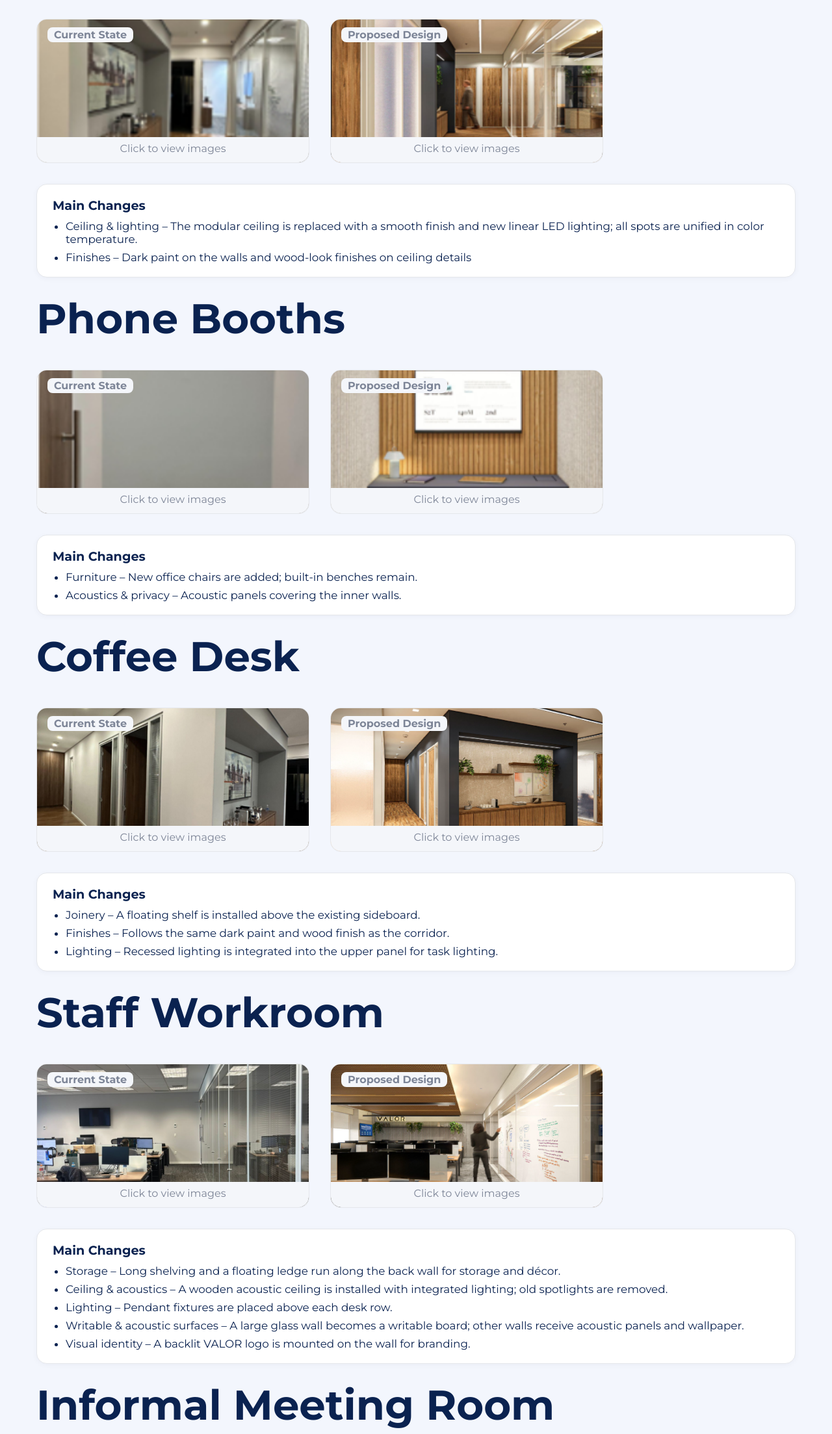
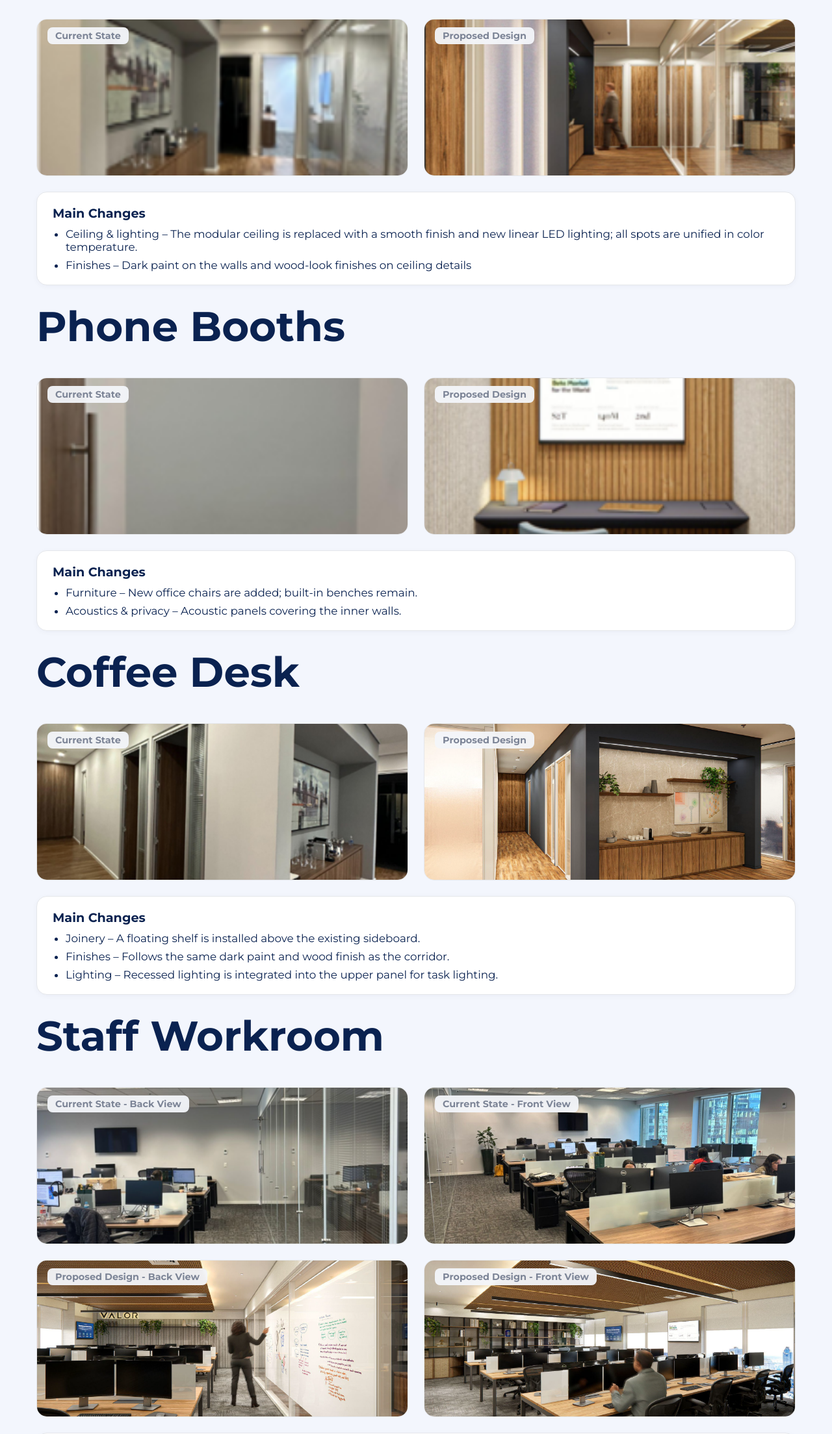
Before and after one commit to Pedro-Luchiari/office_renovation, a plain HTML site: page index.html in a window 1280 px wide. Shown: the part 560-2767 px from the top of the page at 65% size. Drawn offline with Linux system fonts and the light colour scheme.

Commit message:
Update index.html

```diff
--- a/index.html
+++ b/index.html
@@ -128,61 +128,67 @@
       display: block;
       width: 100%;
     }
-    .room-compare {
-      display: flex;
-      gap: 32px;
+    .room-images-grid {
+      display: grid;
+      grid-template-columns: repeat(auto-fit, minmax(300px, 1fr));
+      gap: 24px;
       margin-bottom: 24px;
-      flex-wrap: wrap;
     }
-    .compare-block {
-      flex: 1 1 320px;
+    .image-item {
       background: #f4f6fa;
       border-radius: var(--radius);
-      min-height: 220px;
-      display: flex;
-      flex-direction: column;
-      align-items: center;
-      justify-content: center;
       border: 1px solid var(--border);
-      position: relative;
-      margin-bottom: 8px;
-      max-width: 420px;
       overflow: hidden;
       cursor: pointer;
-      padding: 0;
+      transition: transform 0.2s, box-shadow 0.2s;
+      position: relative;
     }
-    .compare-label {
+    .image-item:hover {
+      transform: translateY(-4px);
+      box-shadow: 0 8px 24px rgba(10,34,80,0.12);
+    }
+    .image-label {
       position: absolute;
       top: 12px;
       left: 16px;
-      font-size: 1rem;
+      font-size: 0.9rem;
       color: var(--muted);
       font-weight: 600;
       z-index: 2;
-      background: #f4f6fa;
+      background: rgba(244, 246, 250, 0.95);
       border-radius: 8px;
-      padding: 2px 10px;
+      padding: 4px 12px;
+      backdrop-filter: blur(4px);
     }
-    .compare-img {
+    .room-image {
       width: 100%;
-      height: 220px;
+      height: 240px;
       object-fit: cover;
-      border-radius: 0 0 16px 16px;
       display: block;
+      transition: transform 0.2s;
     }
-    .img-desc {
-      font-size: 1rem;
-      color: var(--muted);
-      text-align: center;
-      margin-top: 0;
-      background: #f4f6fa;
-      width: 100%;
-      padding: 8px 0 12px 0;
-      border-radius: 0 0 16px 16px;
-      z-index: 2;
-      position: absolute;
-      bottom: 0;
-      left: 0;
+    .image-item:hover .room-image {
+      transform: scale(1.02);
+    }
+    .staff-workroom-grid {
+      grid-template-columns: repeat(2, 1fr);
+      grid-template-rows: repeat(2, auto);
+    }
+    .staff-workroom-grid .image-item:nth-child(1) {
+      grid-column: 1;
+      grid-row: 1;
+    }
+    .staff-workroom-grid .image-item:nth-child(2) {
+      grid-column: 2;
+      grid-row: 1;
+    }
+    .staff-workroom-grid .image-item:nth-child(3) {
+      grid-column: 1;
+      grid-row: 2;
+    }
+    .staff-workroom-grid .image-item:nth-child(4) {
+      grid-column: 2;
+      grid-row: 2;
     }
     .main-changes {
       background: var(--card-bg);
@@ -334,12 +340,14 @@
     .modal-close {
       position: absolute;
       top: 12px; right: 18px;
-      font-size: 2rem;
-      color: var(--muted);
+      font-size: 3rem;
+      color: #ff0000;
       background: none;
       border: none;
       cursor: pointer;
       z-index: 10;
+      font-weight: bold;
+      text-shadow: 0 0 8px rgba(255,0,0,0.3);
     }
     .modal-arrow {
       position: absolute;
@@ -360,8 +368,13 @@
     .modal-arrow.left { left: 8px; }
     .modal-arrow.right { right: 8px; }
     @media (max-width: 900px) {
-      .room-compare { flex-direction: column; gap: 16px; }
-      .compare-block { max-width: 100%; }
+      .room-images-grid {
+        grid-template-columns: repeat(auto-fit, minmax(280px, 1fr));
+        gap: 16px;
+      }
+      .staff-workroom-grid {
+        grid-template-columns: repeat(2, 1fr);
+      }
       .investment-section { padding: 24px 4vw; }
     }
     @media (max-width: 600px) {
@@ -372,6 +385,14 @@
       .room-title { font-size: 1.3rem; }
       .investment-title { font-size: 1.3rem; }
       .investment-total { font-size: 1.5rem; }
+      .room-images-grid {
+        grid-template-columns: 1fr;
+        gap: 12px;
+      }
+      .staff-workroom-grid {
+        grid-template-columns: 1fr;
+      }
+      .room-image { height: 200px; }
     }
     @media (max-width: 600px) {
       .modal-content { padding: 4px; }
@@ -413,16 +434,14 @@
     <!-- Room Sections -->
     <section class="room-section" id="access-hallway">
       <div class="room-title">Access Hallway</div>
-      <div class="room-compare">
-        <div class="compare-block gallery-trigger" data-room="access-hallway" data-type="before">
-          <div class="compare-label">Current State</div>
-          <img class="compare-img" src="Images - before/Access Hallway - before.png" alt="Access Hallway Before" />
-          <div class="img-desc">Click to view images</div>
+      <div class="room-images-grid">
+        <div class="image-item gallery-trigger" data-room="access-hallway" data-image="0">
+          <div class="image-label">Current State</div>
+          <img class="room-image" src="Images - before/Access Hallway - before.png" alt="Access Hallway Before" />
         </div>
-        <div class="compare-block gallery-trigger" data-room="access-hallway" data-type="after">
-          <div class="compare-label">Proposed Design</div>
-          <img class="compare-img" src="Images - after/access hallway - after.png" alt="Access Hallway After" />
-          <div class="img-desc">Click to view images</div>
+        <div class="image-item gallery-trigger" data-room="access-hallway" data-image="1">
+          <div class="image-label">Proposed Design</div>
+          <img class="room-image" src="Images - after/access hallway - after.png" alt="Access Hallway After" />
         </div>
       </div>
       <div class="main-changes">
@@ -436,16 +455,14 @@
 
     <section class="room-section" id="phone-booth">
       <div class="room-title">Phone Booths</div>
-      <div class="room-compare">
-        <div class="compare-block gallery-trigger" data-room="phone-booth" data-type="before">
-          <div class="compare-label">Current State</div>
-          <img class="compare-img" src="Images - before/phone booth - before.png" alt="Phone Booth Before" />
-          <div class="img-desc">Click to view images</div>
+      <div class="room-images-grid">
+        <div class="image-item gallery-trigger" data-room="phone-booth" data-image="0">
+          <div class="image-label">Current State</div>
+          <img class="room-image" src="Images - before/phone booth - before.png" alt="Phone Booth Before" />
         </div>
-        <div class="compare-block gallery-trigger" data-room="phone-booth" data-type="after">
-          <div class="compare-label">Proposed Design</div>
-          <img class="compare-img" src="Images - after/phone booth - after.png" alt="Phone Booth After" />
-          <div class="img-desc">Click to view images</div>
+        <div class="image-item gallery-trigger" data-room="phone-booth" data-image="1">
+          <div class="image-label">Proposed Design</div>
+          <img class="room-image" src="Images - after/phone booth - after.png" alt="Phone Booth After" />
         </div>
       </div>
       <div class="main-changes">
@@ -459,16 +476,14 @@
 
     <section class="room-section" id="coffee-desk">
       <div class="room-title">Coffee Desk</div>
-      <div class="room-compare">
-        <div class="compare-block gallery-trigger" data-room="coffee-desk" data-type="before">
-          <div class="compare-label">Current State</div>
-          <img class="compare-img" src="Images - before/coffee desk - before.png" alt="Coffee Desk Before" />
-          <div class="img-desc">Click to view images</div>
+      <div class="room-images-grid">
+        <div class="image-item gallery-trigger" data-room="coffee-desk" data-image="0">
+          <div class="image-label">Current State</div>
+          <img class="room-image" src="Images - before/coffee desk - before.png" alt="Coffee Desk Before" />
         </div>
-        <div class="compare-block gallery-trigger" data-room="coffee-desk" data-type="after">
-          <div class="compare-label">Proposed Design</div>
-          <img class="compare-img" src="Images - after/coffee desk - after.png" alt="Coffee Desk After" />
-          <div class="img-desc">Click to view images</div>
+        <div class="image-item gallery-trigger" data-room="coffee-desk" data-image="1">
+          <div class="image-label">Proposed Design</div>
+          <img class="room-image" src="Images - after/coffee desk - after.png" alt="Coffee Desk After" />
         </div>
       </div>
       <div class="main-changes">
@@ -483,16 +498,22 @@
 
     <section class="room-section" id="staff-workroom">
       <div class="room-title">Staff Workroom</div>
-      <div class="room-compare">
-        <div class="compare-block gallery-trigger" data-room="staff-workroom" data-type="before">
-          <div class="compare-label">Current State</div>
-          <img class="compare-img" src="Images - before/staff workroom - back view - before.png" alt="Staff Workroom Before" />
-          <div class="img-desc">Click to view images</div>
+      <div class="room-images-grid staff-workroom-grid">
+        <div class="image-item gallery-trigger" data-room="staff-workroom" data-image="0">
+          <div class="image-label">Current State - Back View</div>
+          <img class="room-image" src="Images - before/staff workroom - back view - before.png" alt="Staff Workroom Before - Back View" />
         </div>
-        <div class="compare-block gallery-trigger" data-room="staff-workroom" data-type="after">
-          <div class="compare-label">Proposed Design</div>
-          <img class="compare-img" src="Images - after/staff workroom - back view - after.png" alt="Staff Workroom After" />
-          <div class="img-desc">Click to view images</div>
+        <div class="image-item gallery-trigger" data-room="staff-workroom" data-image="1">
+          <div class="image-label">Current State - Front View</div>
+          <img class="room-image" src="Images - before/staff workroom - front view - before.png" alt="Staff Workroom Before - Front View" />
+        </div>
+        <div class="image-item gallery-trigger" data-room="staff-workroom" data-image="2">
+          <div class="image-label">Proposed Design - Back View</div>
+          <img class="room-image" src="Images - after/staff workroom - back view - after.png" alt="Staff Workroom After - Back View" />
+        </div>
+        <div class="image-item gallery-trigger" data-room="staff-workroom" data-image="3">
+          <div class="image-label">Proposed Design - Front View</div>
+          <img class="room-image" src="Images - after/staff workroom - front view - after.png" alt="Staff Workroom After - Front View" />
         </div>
       </div>
       <div class="main-changes">
@@ -509,16 +530,14 @@
 
     <section class="room-section" id="informal-meeting-room">
       <div class="room-title">Informal Meeting Room</div>
-      <div class="room-compare">
-        <div class="compare-block gallery-trigger" data-room="informal-meeting-room" data-type="before">
-          <div class="compare-label">Current State</div>
-          <img class="compare-img" src="Images - before/informal meeting room - entrance view - before.png" alt="Informal Meeting Room Before" />
-          <div class="img-desc">Click to view images</div>
+      <div class="room-images-grid">
+        <div class="image-item gallery-trigger" data-room="informal-meeting-room" data-image="0">
+          <div class="image-label">Current State - Entrance View</div>
+          <img class="room-image" src="Images - before/informal meeting room - entrance view - before.png" alt="Informal Meeting Room Before - Entrance View" />
         </div>
-        <div class="compare-block gallery-trigger" data-room="informal-meeting-room" data-type="after">
-          <div class="compare-label">Proposed Design</div>
-          <img class="compare-img" src="Images - after/informal meeting room - entrance view - after.png" alt="Informal Meeting Room After" />
-          <div class="img-desc">Click to view images</div>
+        <div class="image-item gallery-trigger" data-room="informal-meeting-room" data-image="1">
+          <div class="image-label">Proposed Design - Entrance View</div>
+          <img class="room-image" src="Images - after/informal meeting room - entrance view - after.png" alt="Informal Meeting Room After - Entrance View" />
         </div>
       </div>
       <div class="main-changes">
@@ -533,16 +552,30 @@
 
     <section class="room-section" id="kitchen">
       <div class="room-title">Kitchen</div>
-      <div class="room-compare">
-        <div class="compare-block gallery-trigger" data-room="kitchen" data-type="before">
-          <div class="compare-label">Current State</div>
-          <img class="compare-img" src="Images - before/kitchen - entrance view - before.png" alt="Kitchen Before" />
-          <div class="img-desc">Click to view images</div>
+      <div class="room-images-grid">
+        <div class="image-item gallery-trigger" data-room="kitchen" data-image="0">
+          <div class="image-label">Current State - Entrance View</div>
+          <img class="room-image" src="Images - before/kitchen - entrance view - before.png" alt="Kitchen Before - Entrance View" />
         </div>
-        <div class="compare-block gallery-trigger" data-room="kitchen" data-type="after">
-          <div class="compare-label">Proposed Design</div>
-          <img class="compare-img" src="Images - after/kitchen - entrance view - after.png" alt="Kitchen After" />
-          <div class="img-desc">Click to view images</div>
+        <div class="image-item gallery-trigger" data-room="kitchen" data-image="1">
+          <div class="image-label">Current State - Back View</div>
+          <img class="room-image" src="Images - before/kitchen - back view - before.png" alt="Kitchen Before - Back View" />
+        </div>
+        <div class="image-item gallery-trigger" data-room="kitchen" data-image="2">
+          <div class="image-label">Current State - Side View</div>
+          <img class="room-image" src="Images - before/kitchen - side view - before.png" alt="Kitchen Before - Side View" />
+        </div>
+        <div class="image-item gallery-trigger" data-room="kitchen" data-image="3">
+          <div class="image-label">Proposed Design - Entrance View</div>
+          <img class="room-image" src="Images - after/kitchen - entrance view - after.png" alt="Kitchen After - Entrance View" />
+        </div>
+        <div class="image-item gallery-trigger" data-room="kitchen" data-image="4">
+          <div class="image-label">Proposed Design - Back View</div>
+          <img class="room-image" src="Images - after/kitchen - back view - after.png" alt="Kitchen After - Back View" />
+        </div>
+        <div class="image-item gallery-trigger" data-room="kitchen" data-image="5">
+          <div class="image-label">Proposed Design - Side View</div>
+          <img class="room-image" src="Images - after/kitchen - side view - after.png" alt="Kitchen After - Side View" />
         </div>
       </div>
       <div class="main-changes">
@@ -597,62 +630,38 @@
     </div>
   </div>
   <script>
-    // Image data for each room and type
+    // Image data for each room - all images in sequence
     const galleryData = {
-      'access-hallway': {
-        before: [
-          'Images - before/Access Hallway - before.png'
+      'access-hallway': [
+        'Images - before/Access Hallway - before.png',
+        'Images - after/access hallway - after.png'
       ],
-        after: [
-          'Images - after/access hallway - after.png'
-        ]
-      },
-      'phone-booth': {
-        before: [
-          'Images - before/phone booth - before.png'
+      'phone-booth': [
+        'Images - before/phone booth - before.png',
+        'Images - after/phone booth - after.png'
       ],
-        after: [
-          'Images - after/phone booth - after.png'
-        ]
-      },
-      'coffee-desk': {
-        before: [
-          'Images - before/coffee desk - before.png'
+      'coffee-desk': [
+        'Images - before/coffee desk - before.png',
+        'Images - after/coffee desk - after.png'
       ],
-        after: [
-          'Images - after/coffee desk - after.png'
-        ]
-      },
-      'staff-workroom': {
-        before: [
+      'staff-workroom': [
         'Images - before/staff workroom - back view - before.png',
-          'Images - before/staff workroom - front view - before.png'
-        ],
-        after: [
+        'Images - before/staff workroom - front view - before.png',
         'Images - after/staff workroom - back view - after.png',
         'Images - after/staff workroom - front view - after.png'
-        ]
-      },
-      'informal-meeting-room': {
-        before: [
-          'Images - before/informal meeting room - entrance view - before.png'
       ],
-        after: [
+      'informal-meeting-room': [
+        'Images - before/informal meeting room - entrance view - before.png',
         'Images - after/informal meeting room - entrance view - after.png'
-        ]
-      },
-      'kitchen': {
-        before: [
+      ],
+      'kitchen': [
         'Images - before/kitchen - entrance view - before.png',
         'Images - before/kitchen - back view - before.png',
-          'Images - before/kitchen - side view - before.png'
-        ],
-        after: [
+        'Images - before/kitchen - side view - before.png',
         'Images - after/kitchen - entrance view - after.png',
         'Images - after/kitchen - back view - after.png',
         'Images - after/kitchen - side view - after.png'
       ]
-      }
     };
 
     // Modal logic
@@ -665,9 +674,9 @@
     let currentImages = [];
     let currentIndex = 0;
 
-    function openGallery(room, type) {
-      currentImages = galleryData[room][type] || [];
-      currentIndex = 0;
+    function openGallery(room, imageIndex) {
+      currentImages = galleryData[room] || [];
+      currentIndex = parseInt(imageIndex);
       if (currentImages.length === 0) return;
       showImage();
       modal.classList.add('active');
@@ -682,7 +691,7 @@
     }
     document.querySelectorAll('.gallery-trigger').forEach(el => {
       el.addEventListener('click', function() {
-        openGallery(this.dataset.room, this.dataset.type);
+        openGallery(this.dataset.room, this.dataset.image);
       });
     });
     closeBtn.onclick = () => { modal.classList.remove('active'); modalImg.style.display = 'none'; };
```
Lines whose indentation alone changed are shown as unchanged.
